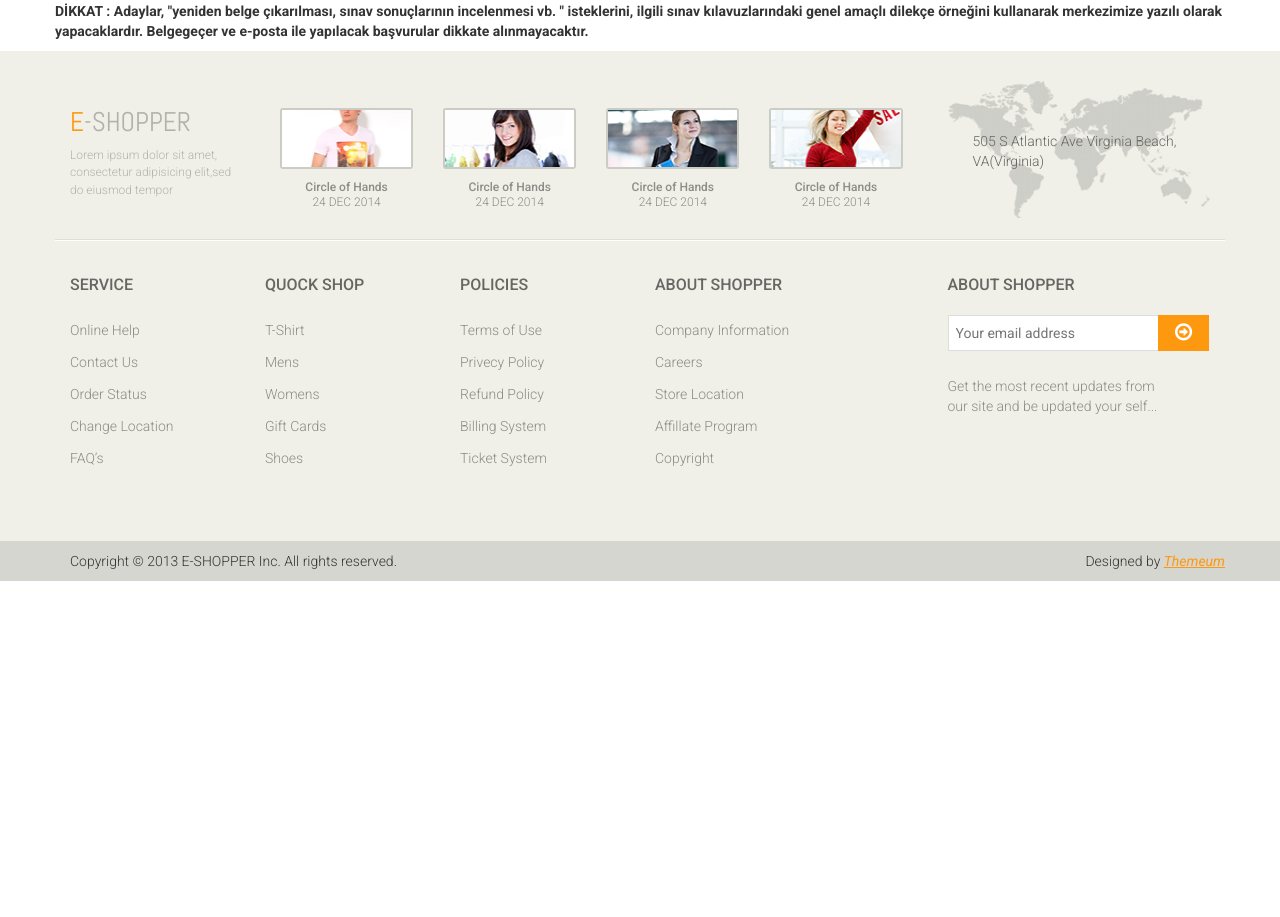
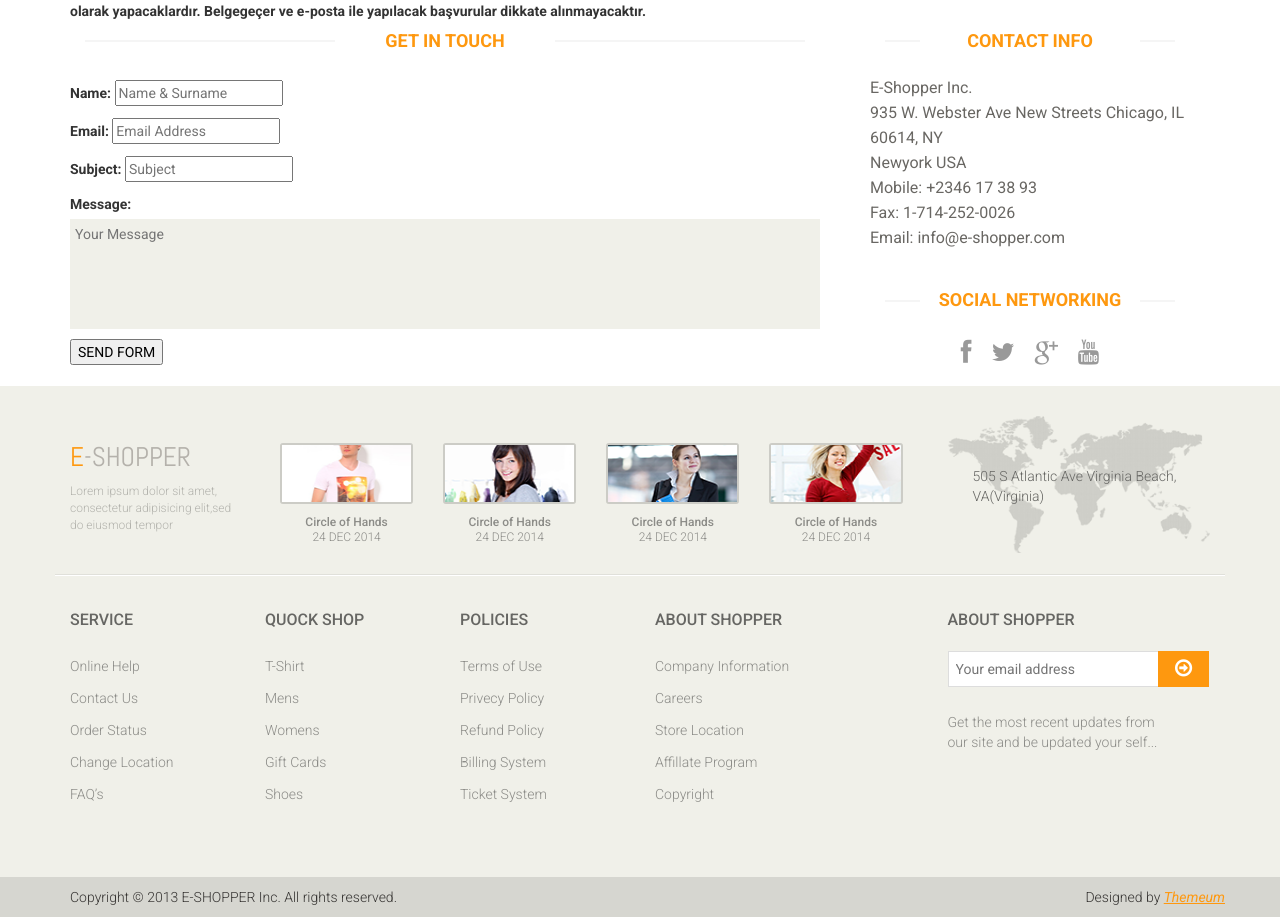
Before and after one commit to test43054/Ozel-2, a Django app: page /iletisim in a window 1280 px wide. Shown: the part 980-1897 px from the top of the page. Before the commit the page ends 1561 px from the top, so only its background shows below. Run offline with Django 3.2, Linux system fonts and the light colour scheme; data comes from the database, SQL or seed files in the repository; both versions use the stored data as it was after the commit; some libraries are stand-ins or nearby versions.

Commit message:
Video 13 Django Contact form bize ulaşın formu oluşturuldu
Video 13 Django Contact form bize ulaşın formu oluşturuldu

```diff
--- a/home/models.py
+++ b/home/models.py
@@ -1,9 +1,9 @@
 from ckeditor_uploader.fields import RichTextUploadingField
 from django.db import models
 
+
 # Create your models here.
-
-
+from django.forms import TextInput, Textarea, ModelForm
 
 
 class Setting(models.Model):
@@ -35,3 +35,36 @@ class Setting(models.Model):
     update_at = models.DateTimeField(auto_now=True)
     def __str__(self):
         return self.title
+
+
+
+class ContactFormMessage(models.Model):
+    STATUS = (
+        ('New', 'New'),
+        ('Read', 'Read'),
+        ('Closed', 'Closed'),
+    )
+    name = models.CharField(blank=True, max_length=20)
+    email = models.CharField(blank=True, max_length=50)
+    subject = models.CharField(blank=True, max_length=50)
+    message = models.CharField(blank=True, max_length=255)
+    status = models.CharField(max_length=10, choices=STATUS, default='New')
+    ip = models.CharField(blank=True, max_length=20)
+    note = models.CharField(blank=True, max_length=150)
+    create_at = models.DateTimeField(auto_now_add=True)
+    update_at = models.DateTimeField(auto_now=True)
+
+    def __str__(self):
+        return self.name
+
+
+class ContactFormu(ModelForm):
+    class Meta:
+        model = ContactFormMessage
+        fields = ['name', 'email', 'subject', 'message']
+        widgets = {
+            'name': TextInput(attrs={'class': 'input', 'placeholder': 'Name & Surname'}),
+            'subject': TextInput(attrs={'class': 'input', 'placeholder': 'Subject'}),
+            'email': TextInput(attrs={'class': 'input', 'placeholder': 'Email Address'}),
+            'message': Textarea(attrs={'class': 'input', 'placeholder': 'Your Message','rows':'5'}),
+        }
--- a/home/templates/iletisim.html
+++ b/home/templates/iletisim.html
@@ -12,21 +12,66 @@
 
 {% block maincontent %}
 
-<div id="contact-page" class="container">
+ <div id="contact-page" class="container">
     	<div class="bg">
 	    	<div class="row">
 	    		<div class="col-sm-12">
 					<h2 class="title text-center">Contact <strong>Us</strong></h2>
+					{{setting.contact |safe}}
+					</div>
 				</div>
 			</div>
     		<div class="row">
-	    		 {{setting.contact |safe}}
+	    		<div class="col-sm-8">
+	    			<div class="contact-form">
+	    				<h2 class="title text-center">Get In Touch</h2>
 
+							{% if messages %}
+							     {% for message in messages %}
+							        <div class="alert alert-{{message.tags}}" role="alert">
+										{{ message }}
+									</div>
+							     {% endfor %}
+							{% endif %}
+
+							<form action="" method="post">
+								 {% csrf_token %}
+								 {{ form.as_p }}
+								<input type="submit" value="SEND FORM">
+							</form>
+	    			</div>
+	    		</div>
+	    		<div class="col-sm-4">
+	    			<div class="contact-info">
+	    				<h2 class="title text-center">Contact Info</h2>
+	    				<address>
+	    					<p>E-Shopper Inc.</p>
+							<p>935 W. Webster Ave New Streets Chicago, IL 60614, NY</p>
+							<p>Newyork USA</p>
+							<p>Mobile: +2346 17 38 93</p>
+							<p>Fax: 1-714-252-0026</p>
+							<p>Email: info@e-shopper.com</p>
+	    				</address>
+	    				<div class="social-networks">
+	    					<h2 class="title text-center">Social Networking</h2>
+							<ul>
+								<li>
+									<a href="#"><i class="fa fa-facebook"></i></a>
+								</li>
+								<li>
+									<a href="#"><i class="fa fa-twitter"></i></a>
+								</li>
+								<li>
+									<a href="#"><i class="fa fa-google-plus"></i></a>
+								</li>
+								<li>
+									<a href="#"><i class="fa fa-youtube"></i></a>
+								</li>
+							</ul>
+	    				</div>
+	    			</div>
+    			</div>
 	    	</div>
     	</div>
     </div><!--/#contact-page-->
-
-
-
-
 {% endblock %}
--- a/home/views.py
+++ b/home/views.py
@@ -1,26 +1,45 @@
-from django.http import HttpResponse
+from django.contrib import messages
+from django.http import HttpResponse, HttpResponseRedirect
 from django.shortcuts import render
 
 # Create your views here.
-from home.models import Setting
+from home.models import Setting, ContactFormu, ContactFormMessage
 
 
 def index(request):
-  setting = Setting.objects.get(pk=1)
-  context = {'setting': setting, 'page': 'home'}
-  return render(request, 'index.html', context)
+    setting = Setting.objects.get(pk=1)
+    context = {'setting': setting, 'page': 'home'}
+    return render(request, 'index.html', context)
+
 
 def hakkimizda(request):
-  setting = Setting.objects.get(pk=1)
-  context = {'setting': setting, 'page': 'hakkimizda'}
-  return render(request, 'hakkimizda.html', context)
+    setting = Setting.objects.get(pk=1)
+    context = {'setting': setting, 'page': 'hakkimizda'}
+    return render(request, 'hakkimizda.html', context)
+
 
 def referanslar(request):
-  setting = Setting.objects.get(pk=1)
-  context = {'setting': setting, 'page': 'hakkimizda'}
-  return render(request, 'referanslarimiz.html', context)
+    setting = Setting.objects.get(pk=1)
+    context = {'setting': setting, 'page': 'hakkimizda'}
+    return render(request, 'referanslarimiz.html', context)
+
 
 def iletisim(request):
-  setting = Setting.objects.get(pk=1)
-  context = {'setting': setting, 'page': 'hakkimizda'}
-  return render(request, 'iletisim.html', context)
+
+    if request.method == 'POST':  # FORM POST EDİLDİYSE
+        form = ContactFormu(request.POST)
+        if form.is_valid():
+            data = ContactFormMessage()  # model ile bağlantı kur
+            data.name = form.cleaned_data['name']  # formsdan bilgiyi al
+            data.email = form.cleaned_data['email']
+            data.subject = form.cleaned_data['subject']
+            data.message = form.cleaned_data['message']
+            data.ip = request.META.get('REMOTE_ADDR')
+            data.save()  # veritabanına kaydet
+            messages.success(request, "mesajınız kaydedilmiştir iyi günler dileriz")
+            return HttpResponseRedirect ('/iletisim')
+
+    setting = Setting.objects.get(pk=1)
+    form = ContactFormu()
+    context = {'setting': setting, 'form': form}
+    return render(request, 'iletisim.html', context)
```
Also changed, not shown: home/admin.py (+7 -1 lines), db.sqlite3, home/migrations/0004_auto_20200404_1802.py (added), home/migrations/0005_auto_20200405_0144.py (added), product/migrations/0007_auto_20200404_1802.py (added).
